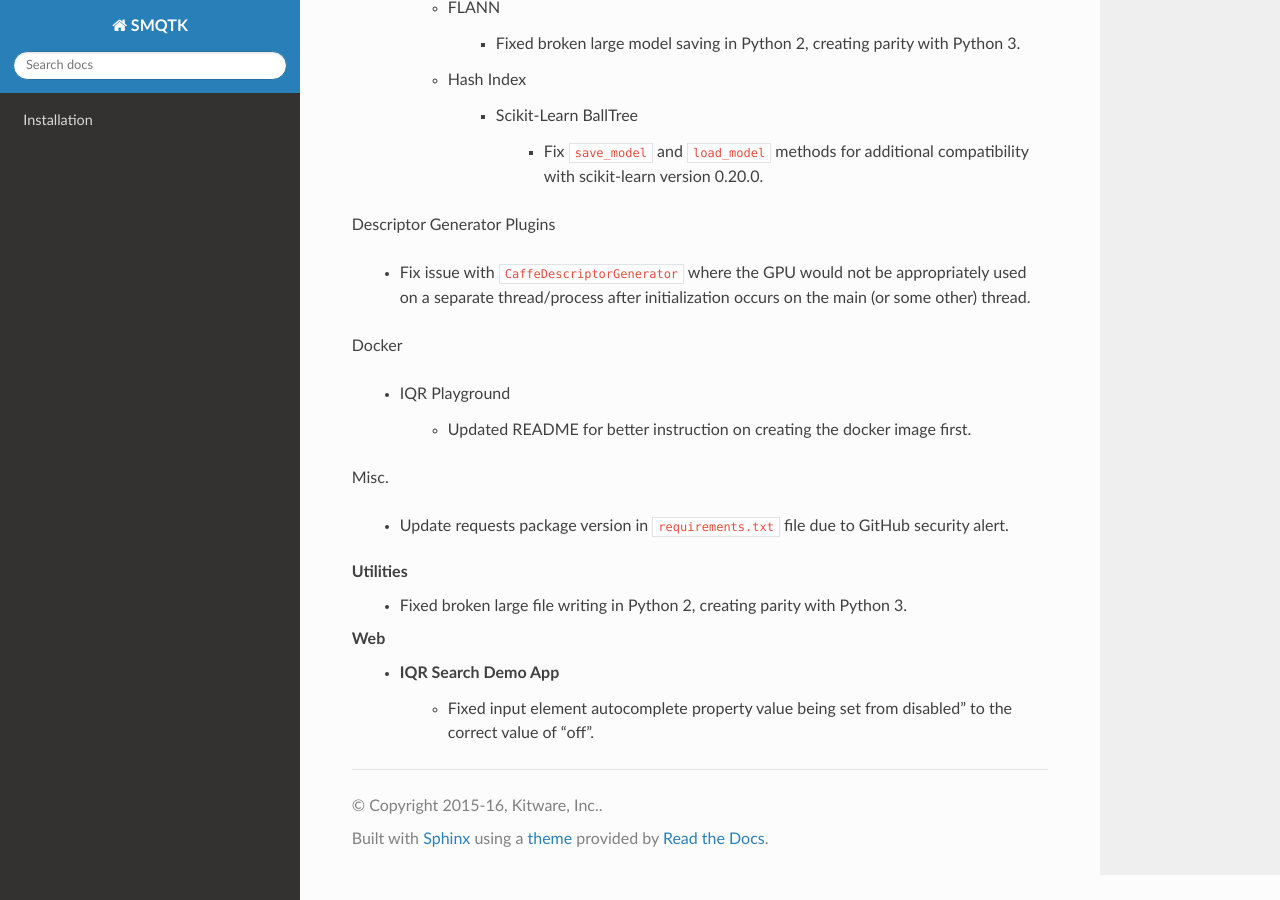
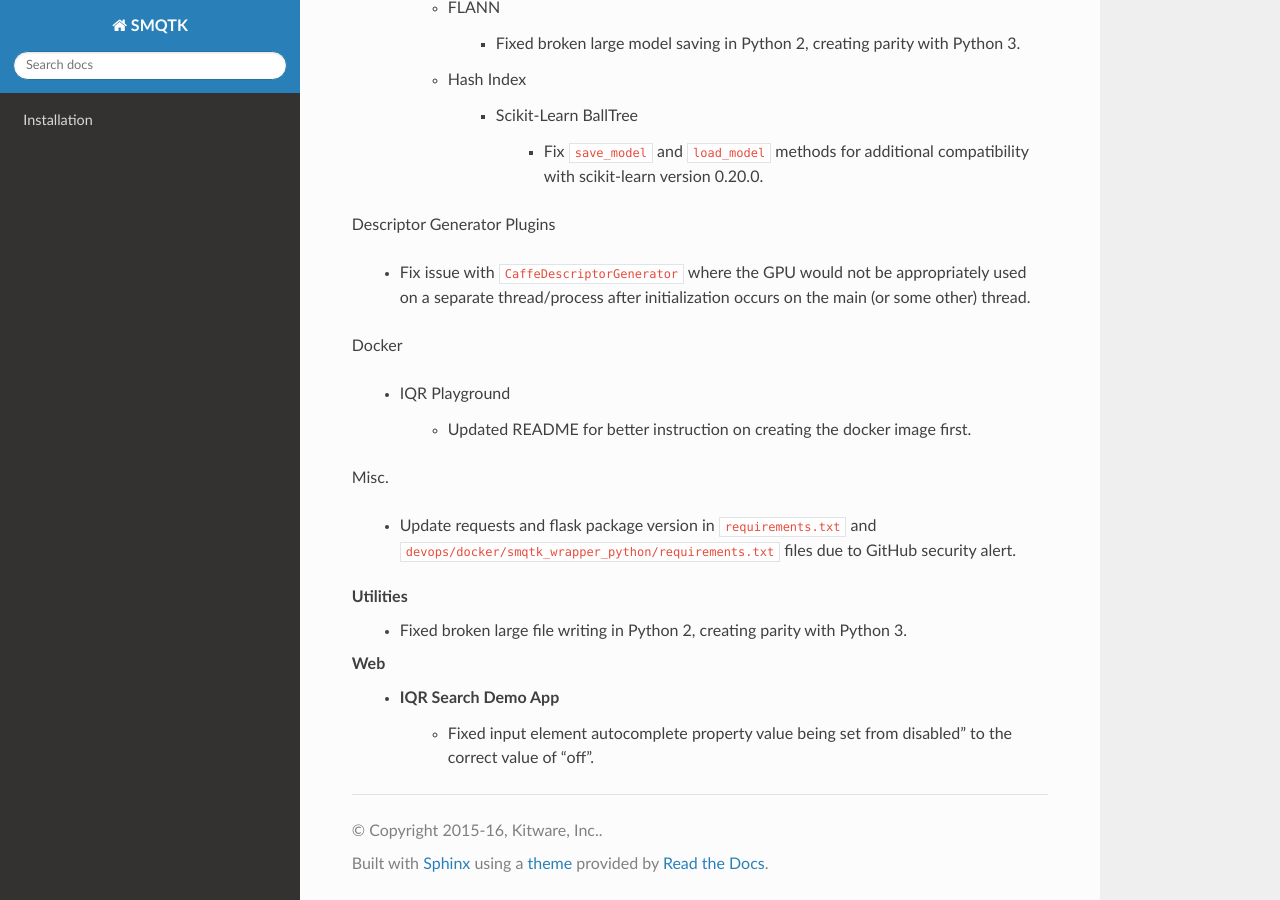
Before and after one commit to Kitware/SMQTK-Detection, a Sphinx documentation site: the page built from docs/release_notes/pending_release.rst, in a window 1280 px wide and 900 px high, scrolled down 564 px. Built offline with Sphinx 7.4.7 and the Read the Docs theme 2.0.0, drawn with Linux system fonts in a browser that asks for light colours; pages that are not in the unit, such as notebooks, are missing from menus; the version number could not be read and is left out.

Commit message:
More version updates as recommended by GitHub alert

```diff
--- a/docs/release_notes/pending_release.rst
+++ b/docs/release_notes/pending_release.rst
@@ -53,7 +53,8 @@ Docker
 
 Misc.
 
-    - Update requests package version in ``requirements.txt`` file due to
+    - Update requests and flask package version in ``requirements.txt`` and
+      ``devops/docker/smqtk_wrapper_python/requirements.txt`` files due to
       GitHub security alert.
 
 Utilities
--- a/requirements.txt
+++ b/requirements.txt
@@ -2,7 +2,7 @@
 --index-url https://pypi.python.org/simple/
 
 # Core deps
-Flask==0.12.2
+Flask==0.12.3
 Flask-BasicAuth==0.2.0
 Flask-login==0.4.0
 Flask-Cors==3.0.0
```
